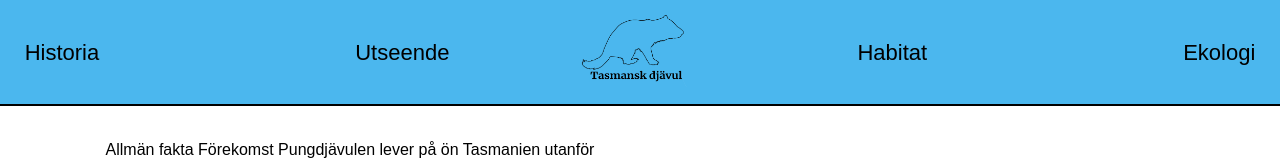
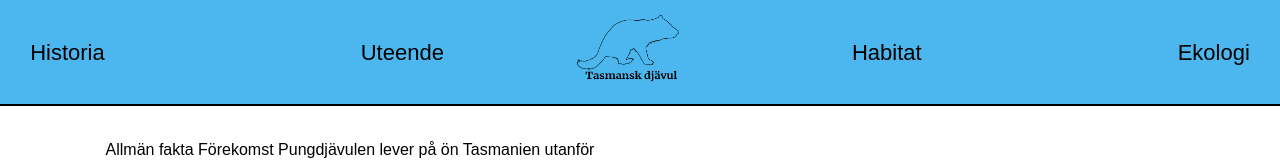
Before and after one commit to Luddegoyoda/Luddegoyoda.github.io, a plain HTML site: page Tasmanian devil/index.html in a window 1280 px wide. Shown: the top 160 px of the page. Drawn offline with Linux system fonts and the light colour scheme.

Commit message:
ijuhuihu

```diff
--- a/Tasmanian devil/index.html
+++ b/Tasmanian devil/index.html
@@ -12,7 +12,7 @@
     <nav>
         <ul>
             <li><a href="#">Historia</a></li>
-            <li><a href="#">Utseende</a></li>
+            <li><a href="#">Uteende</a></li>
             <img src="assets/images/LogoEdit.png"alt="" id="logoImage">
             <li><a href="#">Habitat</a></li>
             <li><a href="#">Ekologi</a></li>
```
